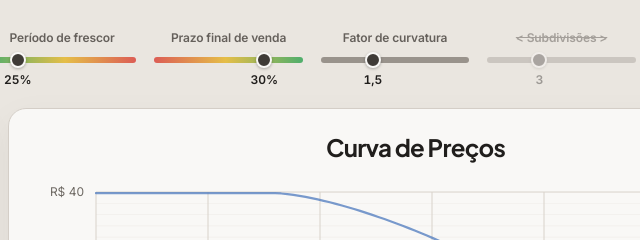
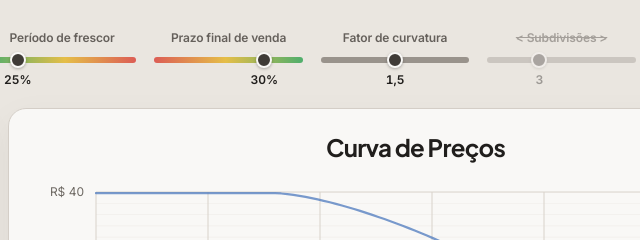
Before and after one commit to thalescatao/produtofresco, a plain HTML site: page index.html in a window 1280 px wide. Shown: the top 240 px of the page, 430-1070 px from the left. Drawn offline with Linux system fonts and the light colour scheme.

Commit message:
Update index.html

```diff
--- a/index.html
+++ b/index.html
@@ -1082,7 +1082,7 @@
           </div>
           <div class="curve-control curvature-control">
             <label for="curvature">Fator de curvatura</label>
-            <div class="curvature-line"><input id="curvature" type="range" min="1" max="2.5" step="0.1" value="1.5"
+            <div class="curvature-line"><input id="curvature" type="range" min="1" max="2" step="0.1" value="1.5"
                 aria-label="Fator de curvatura da queda de preço"><span class="curvature-value"
                 id="curvature-value">1,5</span></div>
           </div>
@@ -1210,7 +1210,7 @@
     let rangeProductSignature = null;
     let freshnessPct = Number.isInteger(savedCurveSettings.freshnessPct) && savedCurveSettings.freshnessPct >= 20 && savedCurveSettings.freshnessPct <= 50 ? savedCurveSettings.freshnessPct : 25;
     let terminalPct = Number.isInteger(savedCurveSettings.terminalPct) && savedCurveSettings.terminalPct >= 20 && savedCurveSettings.terminalPct <= 33 ? savedCurveSettings.terminalPct : 30;
-    let curvature = Number.isFinite(savedCurveSettings.curvature) && savedCurveSettings.curvature >= 1 && savedCurveSettings.curvature <= 2.5 ? savedCurveSettings.curvature : 1.5;
+    let curvature = Number.isFinite(savedCurveSettings.curvature) && savedCurveSettings.curvature >= 1 && savedCurveSettings.curvature <= 2 ? savedCurveSettings.curvature : 1.5;
     let subdivisions = Number.isInteger(savedCurveSettings.subdivisions) && savedCurveSettings.subdivisions >= 2 && savedCurveSettings.subdivisions <= 5 ? savedCurveSettings.subdivisions : 3;
     let subdivisionsEnabled = savedCurveSettings.subdivisionsEnabled === true;
     let selected = null;
```
